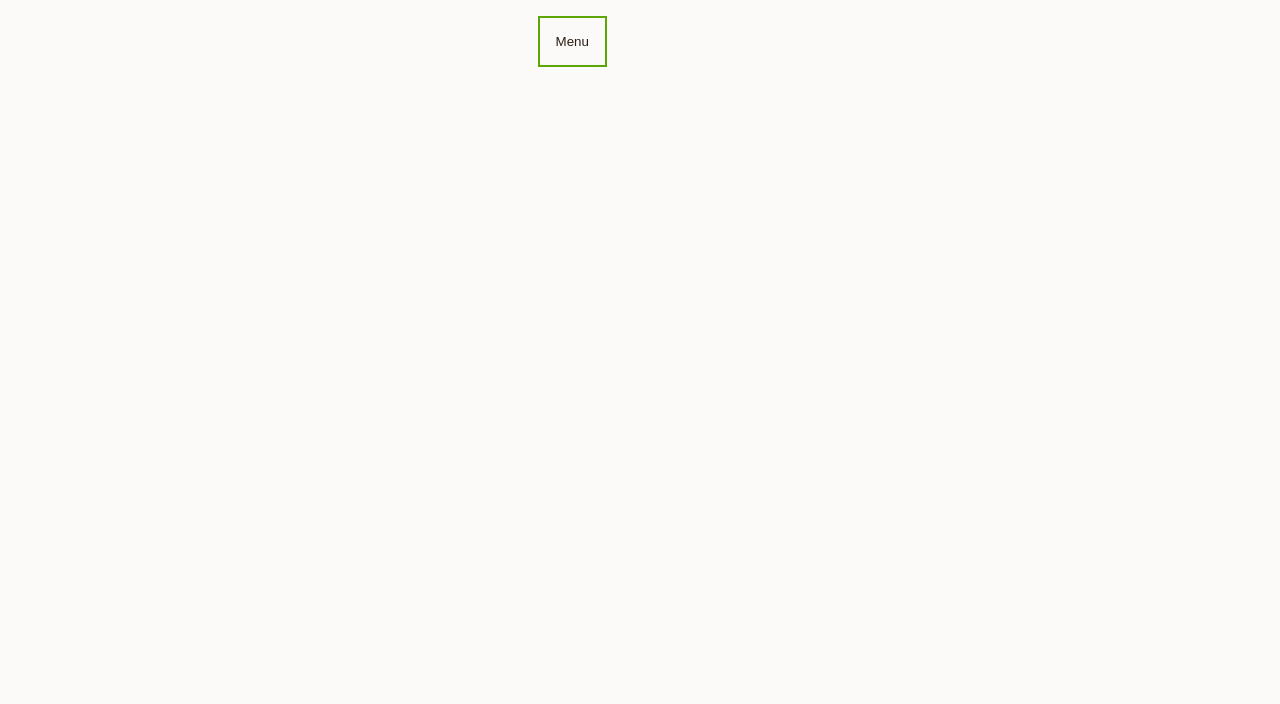
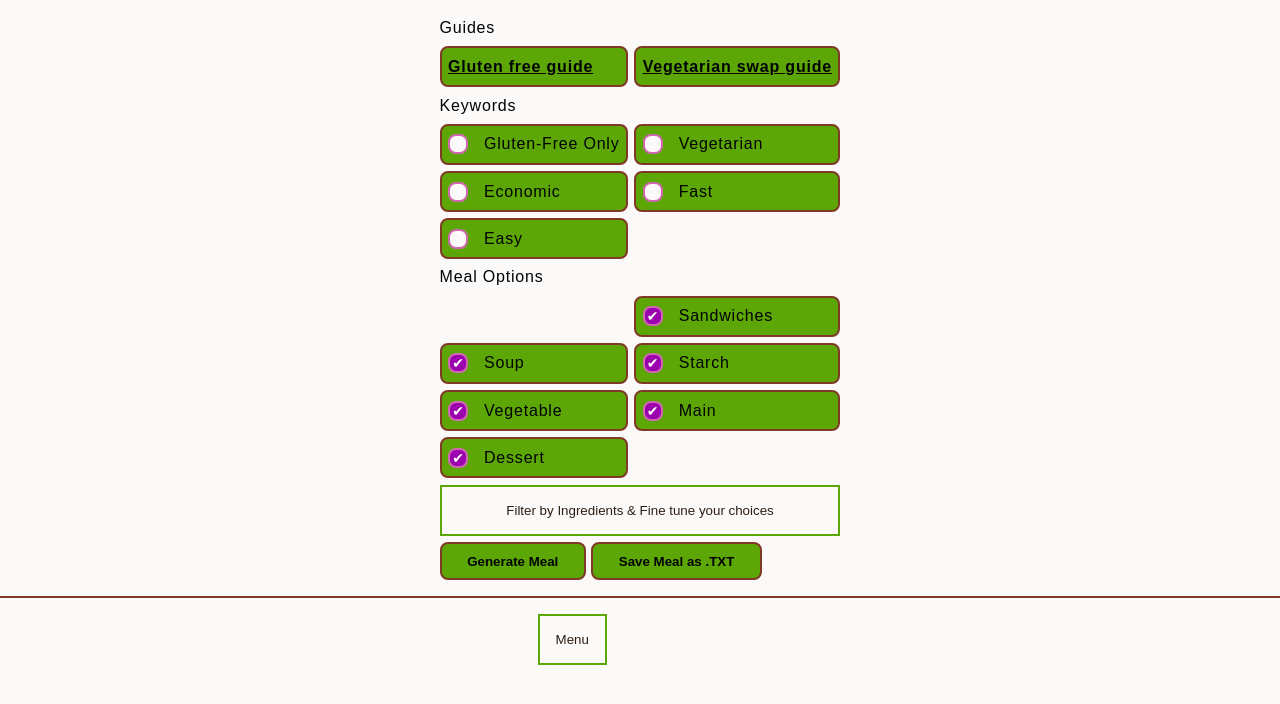
Before and after one commit to lanternLightDeveloper/newMealGenerator, a SvelteKit app: page / in a window 1280 px wide. Shown: the top 704 px of the page. Built offline with nearby package versions, Linux system fonts and the light colour scheme.

Commit message:
Add files via upload

```diff
--- a/src/routes/+page.svelte
+++ b/src/routes/+page.svelte
@@ -163,7 +163,7 @@
 		}
 	}
 
-	let isMenuOpen = $state(false);
+	let isMenuOpen = $state(true);
 
 	function toggleMenu() {
 		isMenuOpen = !isMenuOpen;
@@ -180,7 +180,6 @@
 	<div class:open={isMenuOpen}>
 		{#if isMenuOpen}
 			<section class="block-Selection-List">
-				<p>Select to include</p>
 				<article class="controls">
 					<p>Guides</p>
 					<br />
@@ -212,10 +211,10 @@
 					<br />
 					<p class="double-Block">Meal Options</p>
 					<br />
+					<label><input type="checkbox" bind:checked={includeSandwiches} /> Sandwiches</label>
+					<label><input type="checkbox" bind:checked={includeSoup} /> Soup</label>
 					<label><input type="checkbox" bind:checked={includeStarch} /> Starch</label>
 					<label><input type="checkbox" bind:checked={includeVeg} /> Vegetable</label>
-					<label><input type="checkbox" bind:checked={includeSandwiches} /> Sandwiches</label>
-					<label><input type="checkbox" bind:checked={includeSoup} /> Soup</label>
 					<label><input type="checkbox" bind:checked={includeMain} /> Main</label>
 					<label><input type="checkbox" bind:checked={includeDessert} /> Dessert</label>
 
@@ -224,7 +223,7 @@
 						onclick={showMoreFineTuning}
 						onkeydown={() => (isTuningOpen = false)}
 					>
-						Filter by Ingredient & Fine tune your choices
+						Filter by Ingredients & Fine tune your choices
 					</button>
 
 					{#if isTuningOpen}
```
